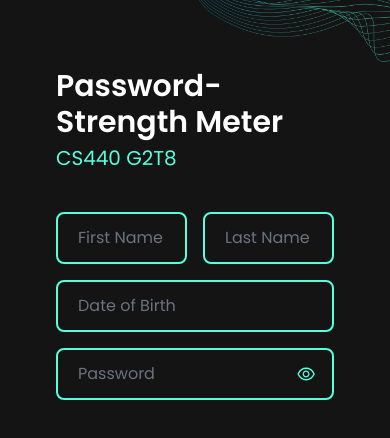
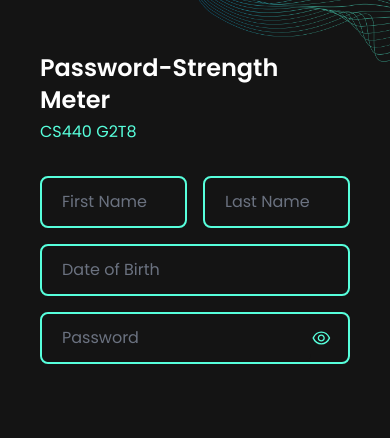
Before and after one commit to felicepng/password-strength-meter, a Next.js app: page / in a window 390 px wide. Shown: the top 438 px of the page. Built offline with nearby package versions, Linux system fonts and the light colour scheme.

Commit message:
Edit mobile responsive

```diff
--- a/pages/index.tsx
+++ b/pages/index.tsx
@@ -26,12 +26,12 @@ const Home: NextPage = () => {
   return (
     <div className="relative bg-primary text-white w-screen h-screen overflow-x-hidden overflow-y-hidden font-poppins-regular">
       <img src="/design.png" className="top-0 right-0 absolute w-1/2 md:w-2/5 opacity-60" />
-      <div className="flex flex-col py-16 px-14 md:px-24 w-screen h-screen overflow-x-scroll overflow-y-scroll z-10">
-        <div className="text-3xl md:text-4xl font-poppins-semibold mt-1">Password-Strength Meter</div>
-        <div className="text-xl text-secondary mt-1">CS440 G2T8</div>
+      <div className="flex flex-col py-12 px-10 md:px-24 w-screen h-screen overflow-x-scroll overflow-y-scroll z-10">
+        <div className="text-2xl md:text-4xl font-poppins-semibold mt-1">Password-Strength Meter</div>
+        <div className="text-base md:text-xl text-secondary mt-1">CS440 G2T8</div>
 
-        <div className="mt-10 md:mt-14 grid lg:grid-cols-3 gap-x-20">
-          <div className="flex flex-col gap-y-5 md:gap-y-6 lg:col-span-2 space-y-6 w-full">
+        <div className="mt-8 md:mt-14 grid lg:grid-cols-3 gap-x-20">
+          <div className="flex flex-col gap-y-3 md:gap-y-6 lg:col-span-2 space-y-6 w-full">
             <div className="flex flex-col gap-y-4 md:gap-y-6">
               <div className="flex justify-between w-full gap-x-4 md:gap-x-6">
                 <input
@@ -71,7 +71,7 @@ const Home: NextPage = () => {
             <hr className={`opacity-40 ${!password && "hidden"}`} />
 
             <div className="flex flex-col w-full">
-              <div className="flex w-full flex-wrap gap-4 mb-6">
+              <div className="flex w-full flex-wrap gap-3 md:gap-4 mb-6">
                 {zxcvbnResult?.sequence.map((sequence, index) => {
                   return (
                     <SequenceItem key={index} sequence={sequence} />
```
